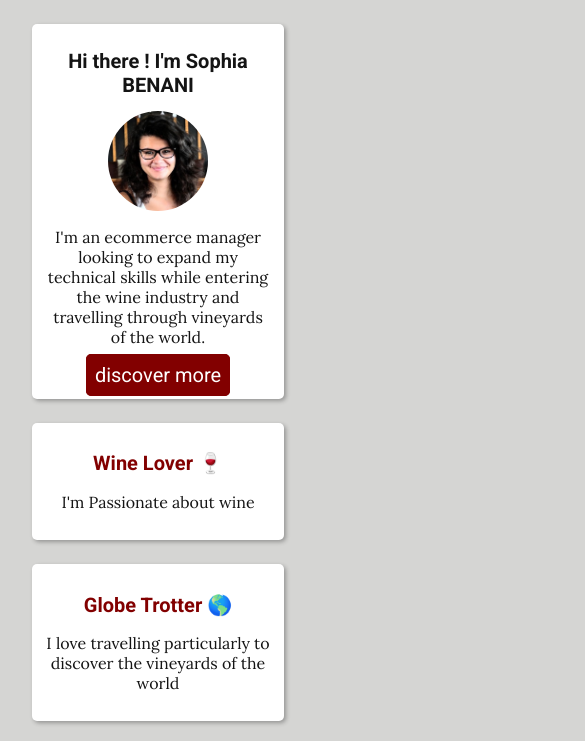
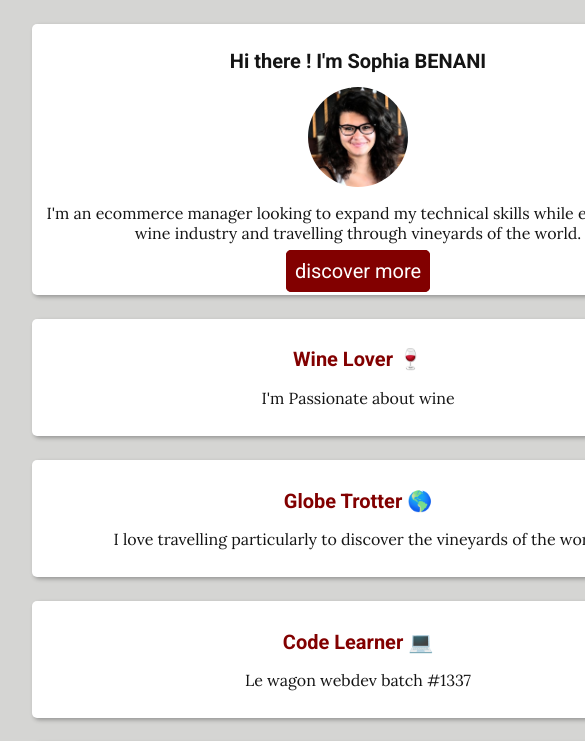
Before and after one commit to Sophia-Benani/profile, a plain HTML site: page index.html in a window 390 px wide. Shown: the top 741 px of the page, 585 px wide, since content can reach past the window. Drawn offline with Linux system fonts and the light colour scheme.

Commit message:
removed spec on responsive

```diff
--- a/style.css
+++ b/style.css
@@ -65,24 +65,3 @@ h2 {
   width: 100px;
   border-radius: 50%;
 }
-
-@media (max-width: 960px) {
-  /* For a screen < 960px, this CSS will be read */
-  .container {
-    width: 700px;
-  }
-}
-
-@media (max-width: 720px) {
-  /* For a screen < 720px, this CSS will be read */
-  .container {
-    width: 500px;
-  }
-}
-
-@media (max-width: 540px) {
-  /* For a screen < 540px, this CSS will be read */
-  .container {
-    width: 300px;
-  }
-}
```
